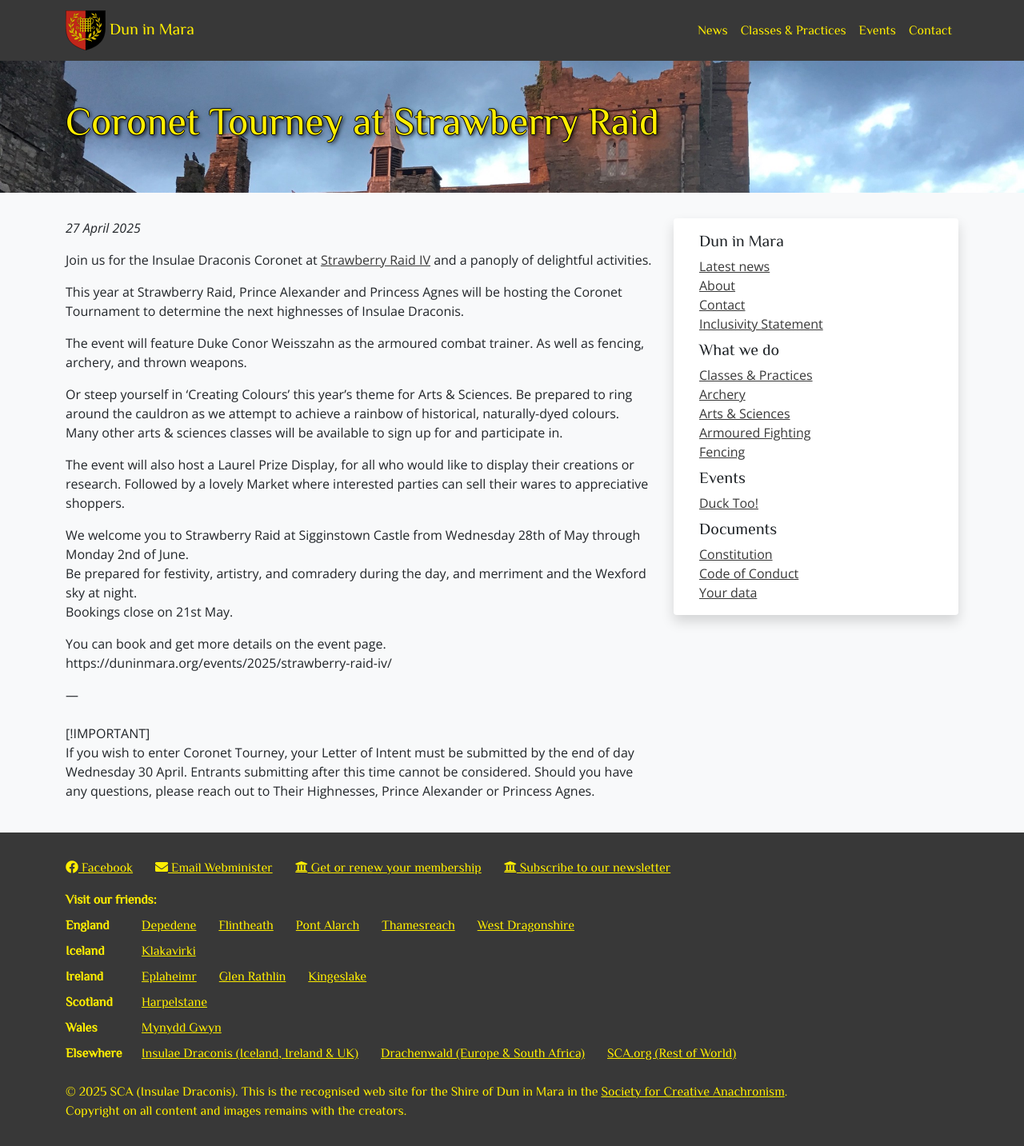
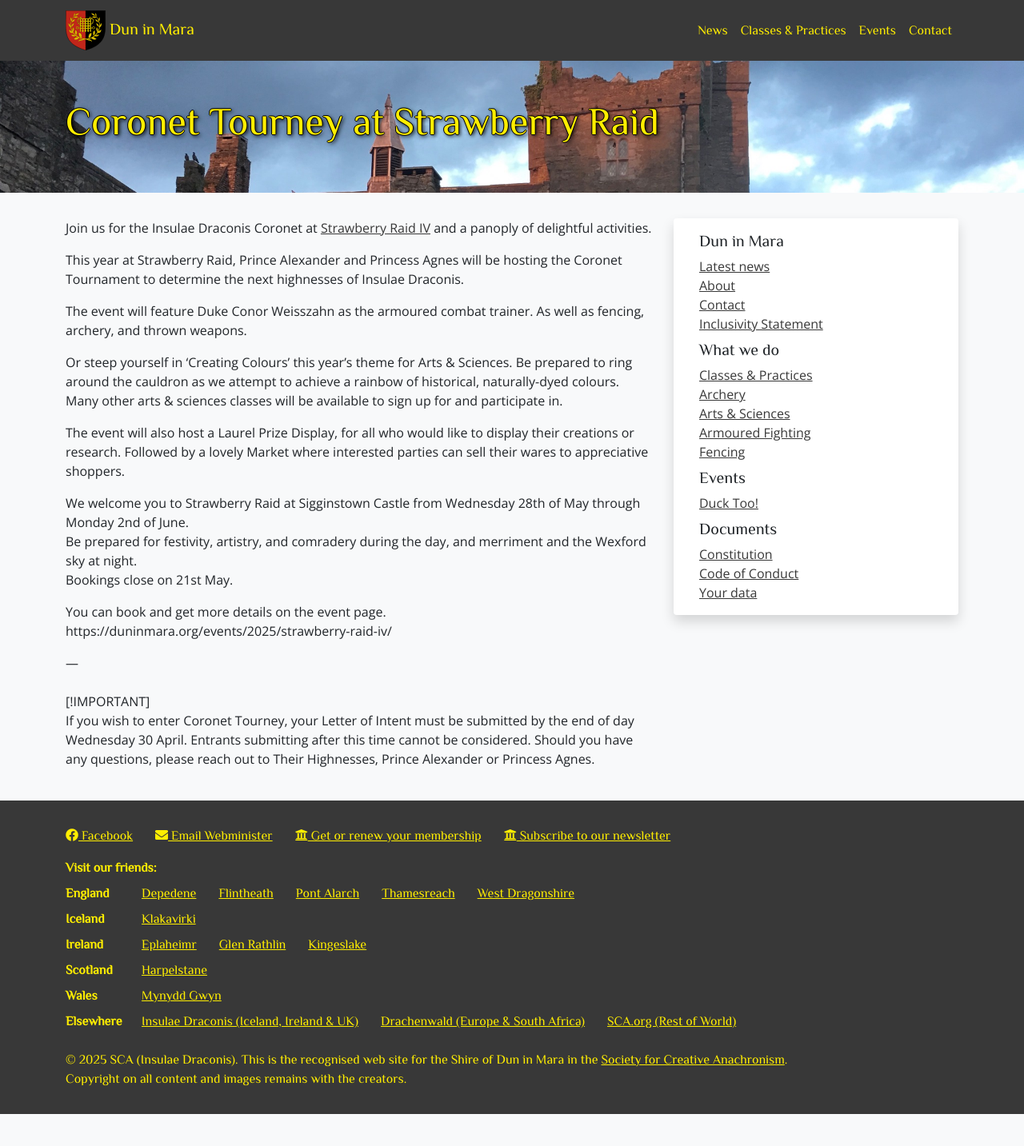
Before and after one commit to drachenwald/dun-in-mara, a Jekyll site: the page built from _posts/2025-04-27-coronet-tourney.md, in a window 1280 px wide. Shown: the whole page at 80% size. Built offline with Jekyll 4.4.1, drawn with Linux system fonts in a browser that asks for light colours; comment, search, counter and statistics services are not loaded; after the commit the page ends 1393 px from its top, so only the background shows below that.

Commit message:
Update post coronet tourney

```diff
--- a/_posts/2025-04-27-coronet-tourney.md
+++ b/_posts/2025-04-27-coronet-tourney.md
@@ -3,8 +3,6 @@ title:  "Coronet Tourney at Strawberry Raid"
 date:   2025-04-27 21:00:00 +0000
 categories: event strawberry raid
 ---
-*27 April 2025*
-
 Join us for the Insulae Draconis Coronet at [Strawberry Raid IV](/events/2025/strawberry-raid-iv/) and a panoply of delightful activities.
 
 This year at Strawberry Raid, Prince Alexander and Princess Agnes will be hosting the Coronet Tournament to determine the next highnesses of Insulae Draconis.
```
